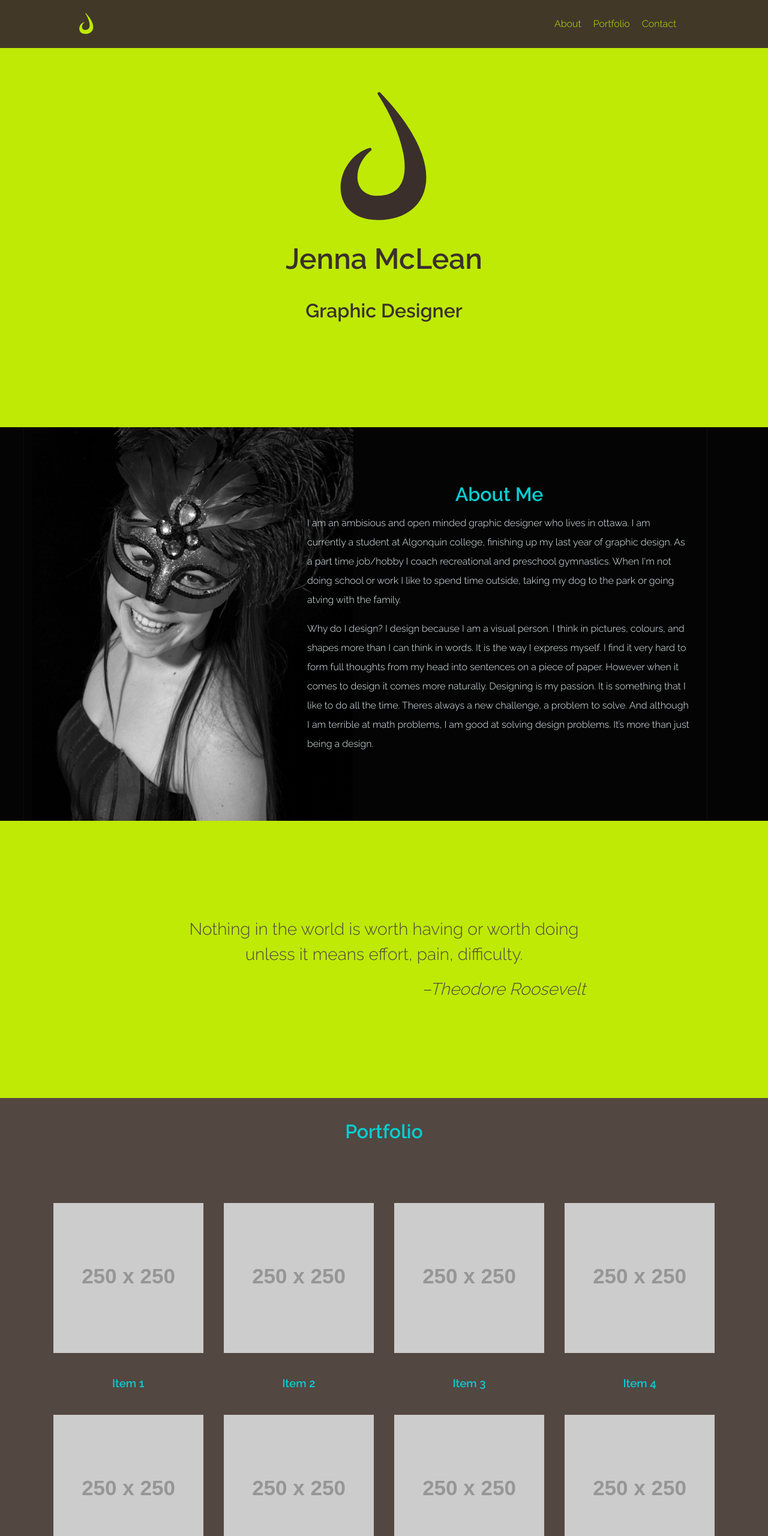
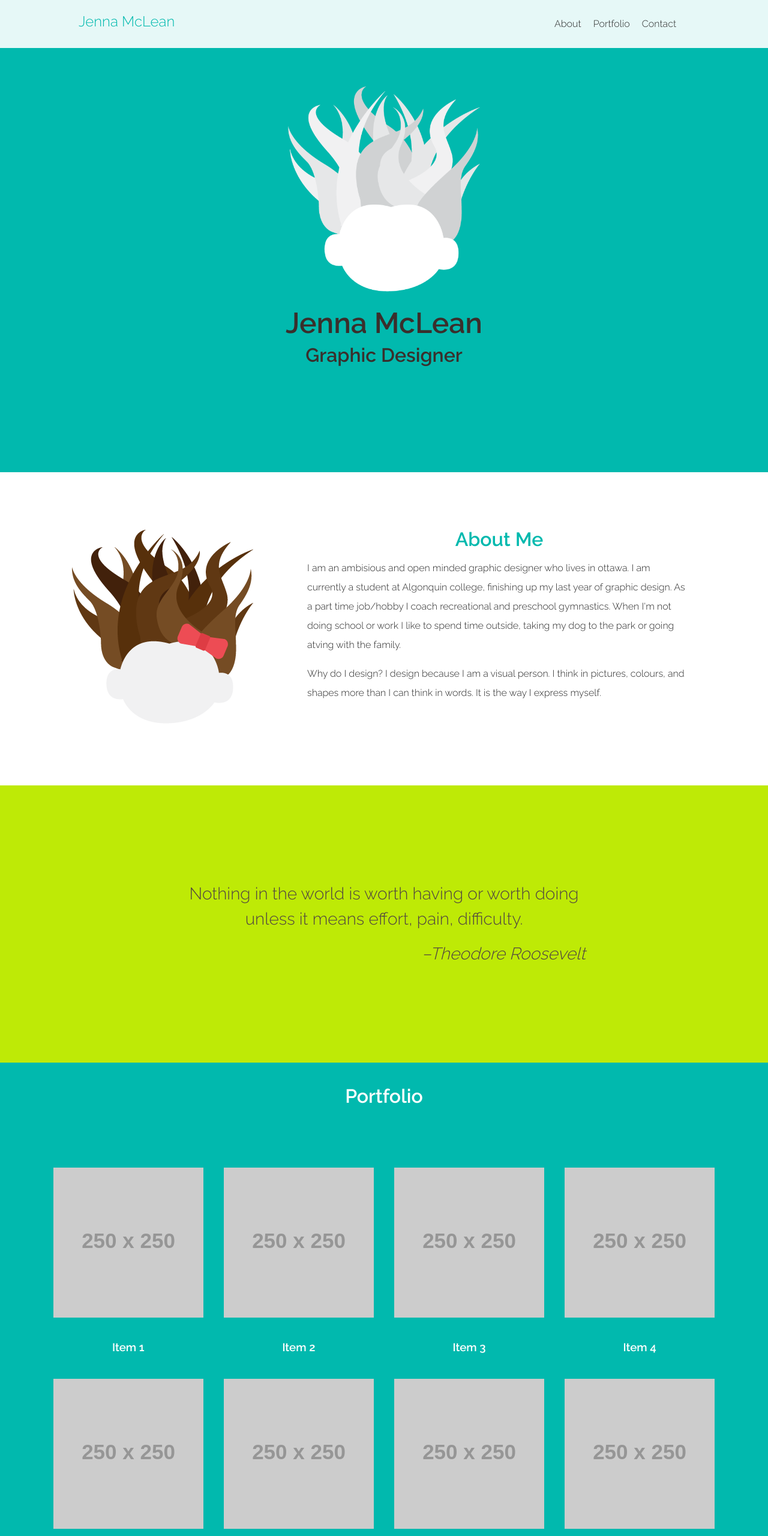
Before and after one commit to mcle0316/mcle0316.github.io, a plain HTML site: page index.html in a window 1280 px wide. Shown: the top 2560 px of the page at 60% size. Drawn offline with nearby package versions, Linux system fonts and the light colour scheme; placeholder pictures from the web are drawn by us.

Commit message:
complete colour change and icons
added some icons and changed all the colours.. again!
removed logo and added a different image in landing page

```diff
--- a/css/main.css
+++ b/css/main.css
@@ -24,6 +24,9 @@ h1 {
 	margin: 0 auto;
 	text-align: center;
 	font-size: 3rem;
+	line-height: .5rem;
+	padding-top: 3rem;
+
 }
 
 h2 {
@@ -43,7 +46,7 @@ h3 {
 */
 /*-------------------------------------- Header --------------------------------------------*/
 .top-bar {
-	background-color: rgba(58,47,43,.95);
+	background-color: rgba(255,255,255,0.90);
 	padding: 28px 15px;
 	position:fixed;
 	width: 100%;
@@ -59,10 +62,11 @@ h3 {
 }
 
 .header-logo {
-	width: 9rem;
 	position: absolute;
-	top: 10px;
 	left: 10%;
+	top: -6px;
+	color: #01b9ae;
+	font-size: 1.5rem;
 }
 
 .nav-bar {
@@ -79,7 +83,7 @@ h3 {
 
 a:link, a:visited {
 	text-decoration: none;
-    color: #beea06;
+    color: #282828;
 	text-align: center;
 	padding: 5px;
 	margin: 3px;
@@ -98,12 +102,13 @@ a.menu-link {
 	display: block;
 	padding: 9rem 5rem;
 	color: #3a2f2c;
-	background-color: #beea06;
+	background-color: #01b9ae;
+	background-size: cover;
 
 }
 
 .landing-page img {
-	width: 20%;
+	width: 320px;
 	display: block;
 	margin: 0 auto;
 }
@@ -145,8 +150,7 @@ cite {
 /*-------------------------------About Section--------------------------------------*/
 
 .about-section {
-	background:url(../img/self-image.jpg);
-	background-size: cover;
+	background-color: white;
 	padding: 6rem 0;
 }
 
@@ -154,16 +158,19 @@ cite {
 	width: 50%;
 	margin-right: 10%;
 	float: right;
-	color: #edf9f9;
+	color: #272727;
 	line-height: 2rem;
 
 }
 
 .about-section h2 {
 	margin: 0;
-	color: #05ced3;
+	color: #01b9ae;
 }
 
+.about-img {
+	margin-left: 7.5rem;
+}
 
 .mobile {
 	display: none;
@@ -173,9 +180,9 @@ cite {
 /*-------------------------------Portfolio Section--------------------------------------*/
 
 .portfolio-header {
-	background-color: #534741;
-	color: #05ced3;
-	text-align:center;
+	background-color: #01b9ae;
+	color: white;
+	text-align: center;
 	padding: 2rem 0 2rem;
 
 }
@@ -184,7 +191,7 @@ cite {
 
 }
 .portfolio-work {
-	background-color:#534741;
+	background-color:#01b9ae;
 	padding: 3rem 3rem;
 	text-align: center;
 
@@ -194,7 +201,7 @@ cite {
 	display: inline-block;
 	text-align: center;
 	margin: 0 auto;
-	color: #05ced3;
+	color: white;
 }
 
 .portfolio-work img {
@@ -213,7 +220,7 @@ cite {
 }
 
 .portfolio-details {
-	background:#eaeaea;
+	background: white;
 	display:none;
 	padding: 3rem 2rem;
 	position:relative;
@@ -255,17 +262,21 @@ cite {
 /*------------------------------Contact------------------------------*/
 
 .contact-section {
-	background-color: #A09F9F;
+	background-color: white;
 	padding: 5rem 5rem;
 	text-align:center;
+	color: #01b9ae;
 }
 
 .contact-section a {
 	display: inline-block;
 	text-align: center;
 	margin: 30px;
+}
 
 
+contact-section img{
+	width: 20%;
 }
 
 .contact-section h2 {
--- a/index.html
+++ b/index.html
@@ -13,7 +13,8 @@
 <!-----------------------------------------------Navbar------------------------------------>
 <header class="top-bar top-bar.scrolling">
 
-    <img class="header-logo" src="img/logo.svg" alt="logo">
+   <!-- <img class="header-logo" src="img/logo.svg" alt="logo"> -->
+   <p class="header-logo">Jenna McLean</p>
 
    <div id="pattern" class="pattern">
 
@@ -33,13 +34,17 @@
 
 <!-------------------------------------------Landing Section---------------------------------->
 <section class="landing-page">
-	<img src="img/logo-v.svg">
-    <h1>Jenna McLean</h1>
-    <h2>Graphic Designer</h2>
+	<img src="img/troll-design.png">
+
+        <h1>Jenna McLean</h1>
+        <h2>Graphic Designer</h2>
+
 </section>
 
 <!--------------------------------------------About Section------------------------------------>
 <section class="about-section" id="about">
+
+   <img class="about-img"src="img/about.png">
 
     <div class="about-type">
      <h2>About Me</h2>
@@ -48,11 +53,7 @@
 
      <p class="large-screen">I am an ambisious and open minded graphic designer who lives in ottawa. I am currently a student at Algonquin college, finishing up my last year of graphic design. As a part time job/hobby I coach recreational and preschool gymnastics. When I'm not doing school or work I like to spend time outside, taking my dog to the park or going atving with the family.</p>
      <p class="large-screen"> Why do I design? I design because I am a visual person. I think in pictures, colours, and shapes more than I
-    can think in words. It is the way I express myself. I find it very hard to form full thoughts from my head into
-    sentences on a piece of paper. However when it comes to design it comes more naturally. Designing is my
-    passion. It is something that I like to do all the time. Theres always a new challenge, a problem to solve. And
-    although I am terrible at math problems, I am good at solving design problems. It’s more than just being a
-    design.</p>
+    can think in words. It is the way I express myself.</p>
   	</div>
 
     <div style="clear:both;"></div>
@@ -213,22 +214,22 @@ unless it means effort, pain, difficulty.</blockquote>
     <h2>Contact Info</h2>
 
     <a href="tel:6139154532">
-    <img src="http://placehold.it/50x50">
+    <img src="img/phone-icon.png">
     <h4>(613) 915-4532</h4>
     </a>
 
     <a href="mailto:mclean0316@gmail.com">
-     <img src="http://placehold.it/50x50">
+     <img src="img/email-icon.png">
      <h4>mclean@gmail.com</h4>
     </a>
 
     <a href="https://www.behance.net/?isa0=1#">
-    <img src="http://placehold.it/50x50">
+    <img src="img/behance-icon.png">
     <h4>Behance</h4>
     </a>
 
     <a href="https://ca.linkedin.com/pub/jenna-mclean/64/273/a14/">
-    <img src="http://placehold.it/50x50">
+    <img src="img/linkedin-icon.png">
     <h4>Linked In</h4>
     </a>
 
```
Also changed, not shown: img/about.png (added), img/behance-icon.png (added), img/dipper.svg (deleted), img/email-icon.png (added), img/green-background.jpg (deleted), img/kasei-valles-canyons.jpg (deleted), img/linkedin-icon.png (added), img/phone-icon.png (added), img/ship-1.svg (deleted), img/ship-2.svg (deleted), img/ship-3.svg (deleted), img/ship-4.svg (deleted), img/shuttle.svg (deleted), img/sun.svg (deleted), 2 more files, 1 other file.
